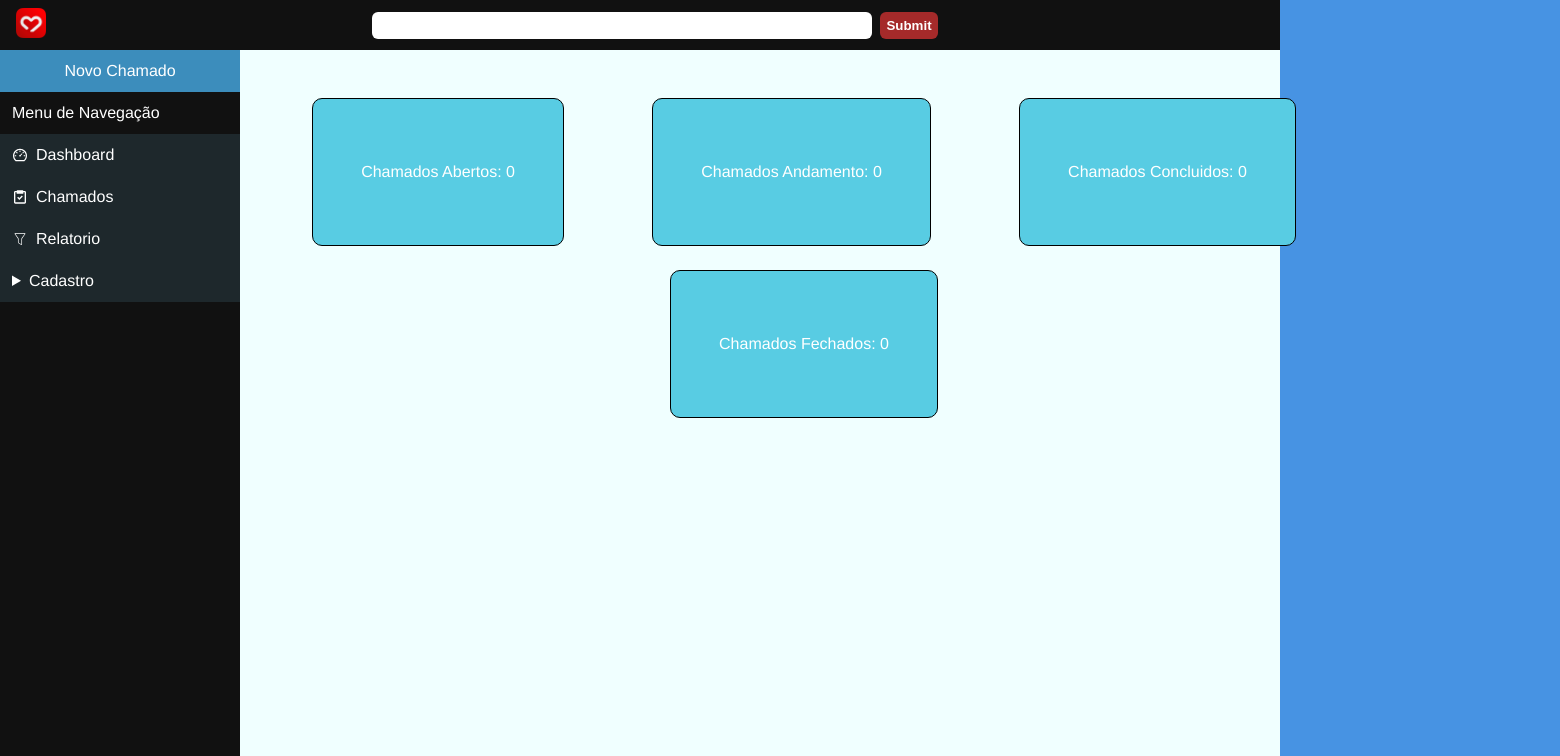
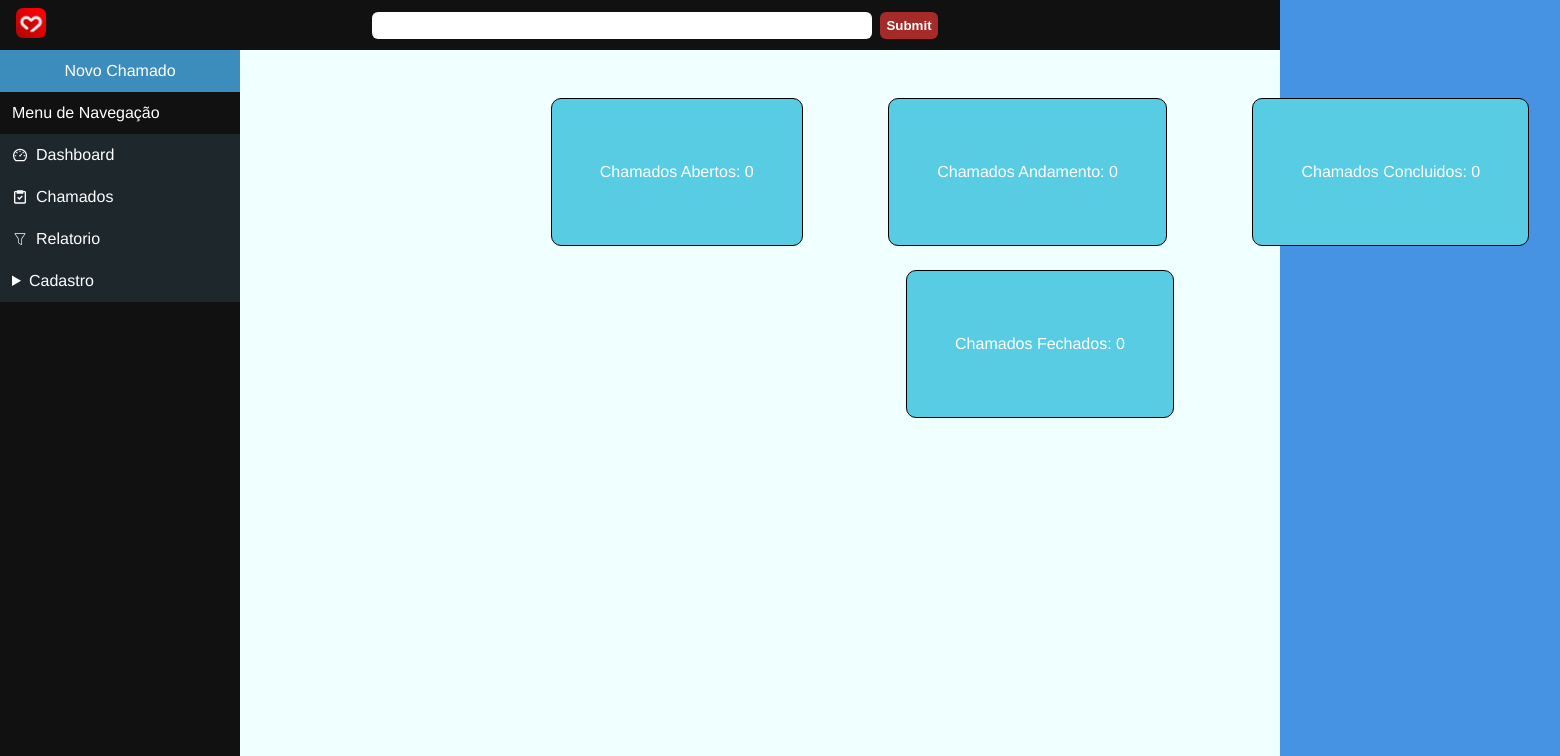
Before and after one commit to thalisson-sousa/primmeTasks, a React (Vite) app: page / in a window 1280 px wide. Shown: the top 756 px of the page, 1560 px wide, since content can reach past the window. Built offline with nearby package versions, Linux system fonts and the light colour scheme; no server answers.

Commit message:
fix css body app

```diff
--- a/src/App.module.css
+++ b/src/App.module.css
@@ -1,17 +1,17 @@
 .Container {
     position: relative;
     background-color: azure;
-
 }
 
 .body {
     display: flex;
     justify-content: center;
     align-items: center;
-    width: 85%;
+    width: 100rem;
+    max-width: 1080px;
     margin: 2em 0;
 
     position: absolute;
-    left: 15rem;
+    left: 30rem;
     top: 3.1rem;
     }
```
